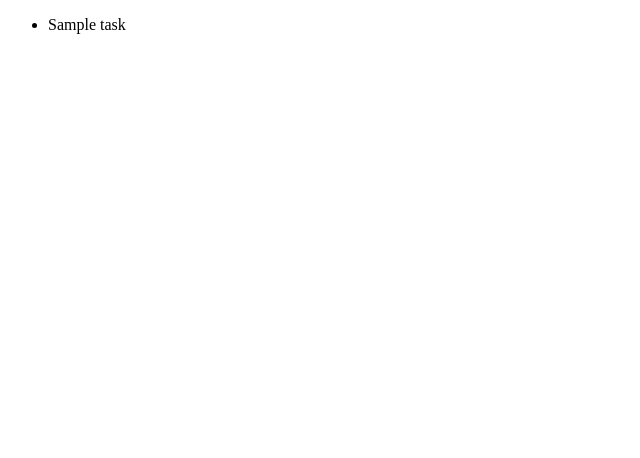
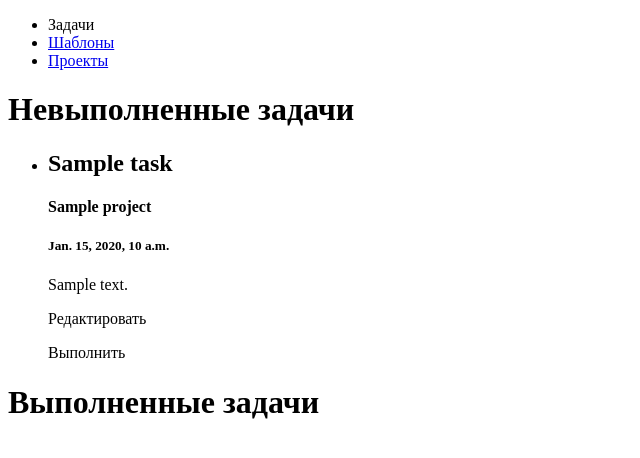
Before and after one commit to DekkoBraze/ToDo, a Django app: page /tasks/ in a window 1280 px wide. Before the commit the part shown is almost empty. Shown: the top 458 px of the page, without its empty margins (0-640 px from the left). Run offline with Django 4.2, Linux system fonts and the light colour scheme; tables that the repository leaves empty hold one stand-in row (values such as "Sample post").

Commit message:
New objects in db, new template for tasks

```diff
--- a/todoapp/models.py
+++ b/todoapp/models.py
@@ -4,7 +4,7 @@ from django.db import models
 class Tasks(models.Model):
     title = models.CharField(max_length=50)
     content = models.TextField(blank=True)
-    project = models.ForeignKey("Projects", on_delete=models.PROTECT)
+    project = models.ForeignKey("Projects", on_delete=models.PROTECT, null=True)
     time_create = models.DateTimeField(auto_now_add=True)
     time_complete = models.DateTimeField(null=True)
 
--- a/todoapp/templates/todoapp/tasks.html
+++ b/todoapp/templates/todoapp/tasks.html
@@ -6,9 +6,27 @@
 </head>
 <body>
 <ul>
-    {% for t in tasks_lst %}
-         <li><p>{{t.title}}</p></li>
+    {% for m in menu_lst %}
+         {% if page_type == m.page_type %}
+                            <li>{{m.title}}</li>
+         {% else %}
+                            <li><a href="{% url m.url_name %}">{{m.title}}</a></li>
+         {% endif %}
     {% endfor %}
 </ul>
+<h1>Невыполненные задачи</h1>
+<ul>
+    {% for t in tasks_lst %}
+         <li>
+             <h2>{{t.title}}</h2>
+             <h4>{{t.project.title}}</h4>
+             <h5>{{t.time_create}}</h5>
+             <p>{{t.content}}</p>
+             <a><p>Редактировать</p></a>
+             <a><p>Выполнить</p></a>
+         </li>
+    {% endfor %}
+</ul>
+<h1>Выполненные задачи</h1>
 </body>
 </html>
--- a/todoapp/views.py
+++ b/todoapp/views.py
@@ -3,11 +3,10 @@ from django.views.generic import ListView
 from django.http import HttpResponse
 from .models import *
 
-menu_lst = [{'title': "Задачи", 'url_name': 'tasks'},
-        {'title': "Шаблоны", 'url_name': 'templates'},
-        {'title': "Проекты", 'url_name': 'projects'},
+menu_lst = [{'title': "Задачи", 'url_name': 'tasks', 'page_type': 1},
+        {'title': "Шаблоны", 'url_name': 'templates', 'page_type': 2},
+        {'title': "Проекты", 'url_name': 'projects', 'page_type': 3},
 ]
-
 
 def index(request):
     context = {'title': 'Меню', 'menu_lst': menu_lst}
@@ -21,7 +20,9 @@ class Tasks(ListView):
 
     def get_context_data(self, *, object_list=None, **kwargs):
         context = super().get_context_data(**kwargs)
-        context['title'] = 'Меню задач'
+        context['title'] = 'Задачи'
+        context['menu_lst'] = menu_lst
+        context['page_type'] = 1
         return context
 
 def Templates(request):
```
Also changed, not shown: todoapp/migrations/0002_alter_tasks_project.py (added).
